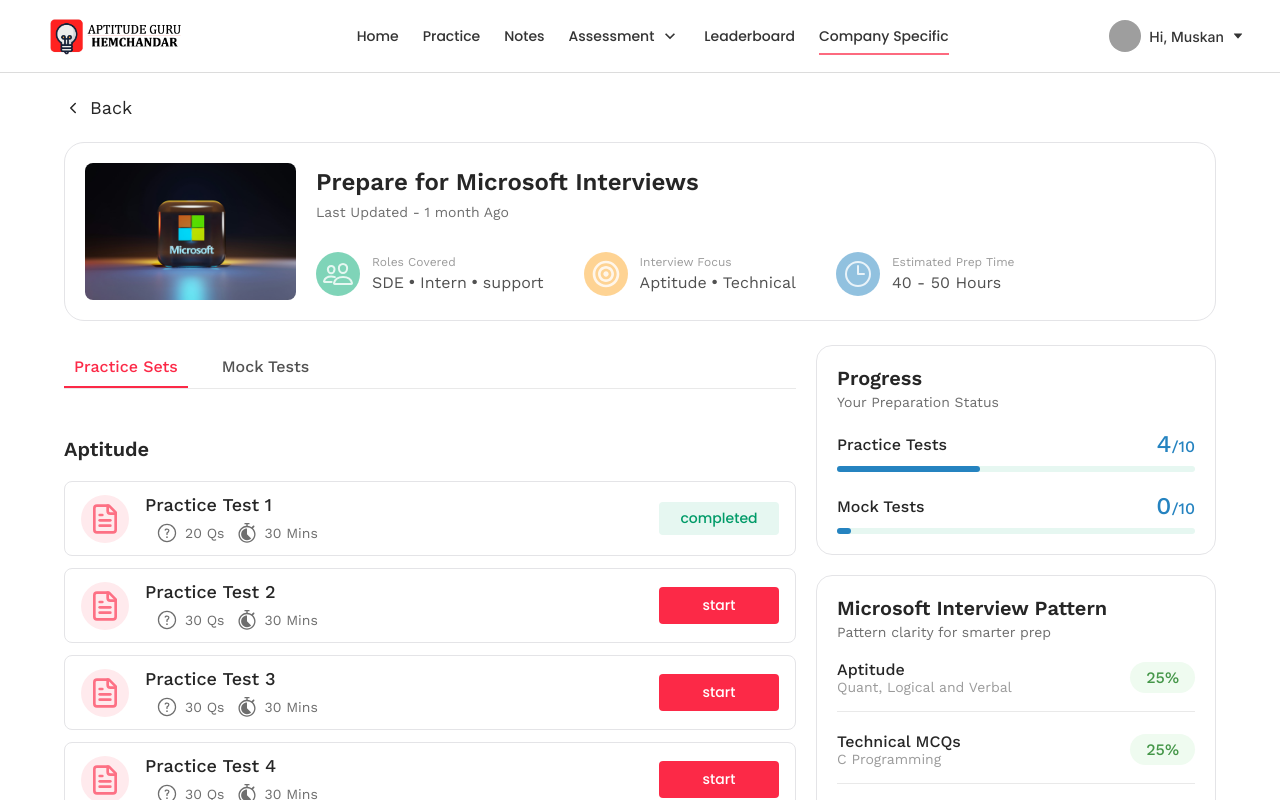
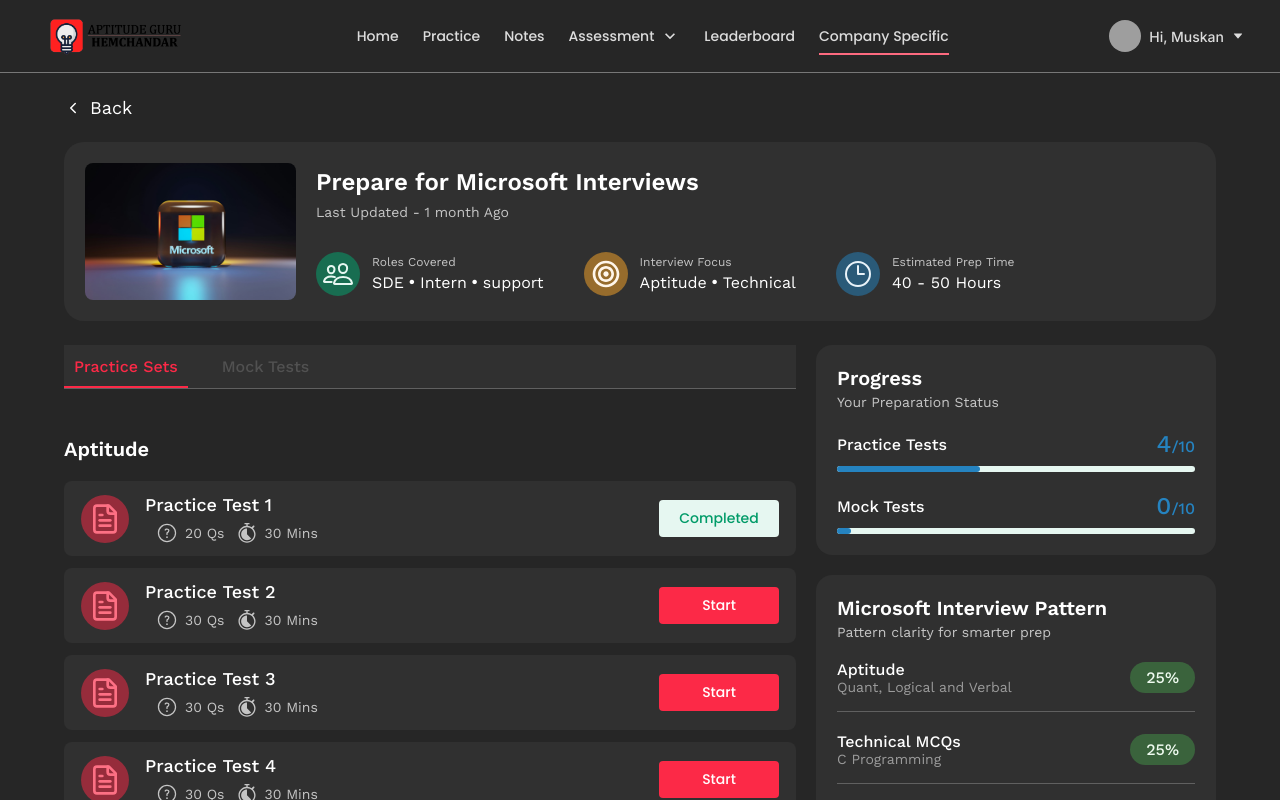
Before and after one commit to 143venkatsai/AGH-Company-Specific-Ui, a React app: page / in a window 1280 px wide. Shown: the top 800 px of the page. Built offline with nearby package versions, Linux system fonts and the light colour scheme; grey boxes are pictures that could not be loaded; the HTML template or start-up script is replaced by a standard one.

Commit message:
updated dark theme

```diff
--- a/src/App.jsx
+++ b/src/App.jsx
@@ -174,7 +174,7 @@
 function App() {
   const { name } = useSelector((state) => state.theme);
   return (
-    <ThemeProvider theme={name === "LIGHT" ? LIGHT_THEME : DARK_THEME}>
+    <ThemeProvider theme={name === "DARK" ? LIGHT_THEME : DARK_THEME}>
       <GlobalStyle />
       <Router>
         <Routes>
--- a/src/components/MockTest/MockTest.jsx
+++ b/src/components/MockTest/MockTest.jsx
@@ -54,7 +54,7 @@
           </TopicsList>
         </TestMiddle>
 
-        {status === "completed" ? (
+        {status === "Completed" ? (
           <TestBottom>
             <TestBottomLeft>
               <p>Marks :</p> <span>{marks.scored}</span>
--- a/src/components/PracticeTest/PracticeTest.style.js
+++ b/src/components/PracticeTest/PracticeTest.style.js
@@ -66,8 +66,8 @@
 
 export const TestButton = styled.button`
   background-color: ${(props) =>
-    props.status === "completed" ? "#e6f7f1" : "#FC2947"};
-  color: ${(props) => (props.status === "completed" ? "#009b68" : "#FFFFFF")};
+    props.status === "Completed" ? "#e6f7f1" : "#FC2947"};
+  color: ${(props) => (props.status === "Completed" ? "#009b68" : "#FFFFFF")};
   padding: ${(props) =>
     props.status === "completed" ? "6px 20px" : "8px 20px"};
   border-radius: 4px;
--- a/src/mockData/mockTabData.js
+++ b/src/mockData/mockTabData.js
@@ -5,12 +5,12 @@
     questions: 20,
     durationMinutes: 30,
     sections: ["Aptitude", "Technical", "Coding"],
-    status: "completed",
+    status: "Completed",
     marks: {
       scored: 25,
       total: 100,
     },
-    action: "completed",
+    action: "Completed",
   },
   {
     id: 2,
@@ -18,8 +18,8 @@
     questions: 20,
     durationMinutes: 30,
     sections: ["Aptitude", "Technical", "Coding"],
-    status: "not_started",
-    action: "start",
+    status: "not_Started",
+    action: "Start",
   },
   {
     id: 3,
@@ -27,8 +27,8 @@
     questions: 20,
     durationMinutes: 30,
     sections: ["Aptitude", "Technical", "Coding"],
-    status: "not_started",
-    action: "start",
+    status: "not_Started",
+    action: "Start",
   },
   {
     id: 4,
@@ -36,8 +36,8 @@
     questions: 20,
     durationMinutes: 30,
     sections: ["Aptitude", "Technical", "Coding"],
-    status: "not_started",
-    action: "start",
+    status: "not_Started",
+    action: "Start",
   },
   {
     id: 5,
@@ -45,8 +45,8 @@
     questions: 20,
     durationMinutes: 30,
     sections: ["Aptitude", "Technical", "Coding"],
-    status: "not_started",
-    action: "start",
+    status: "not_Started",
+    action: "Start",
   },
   {
     id: 6,
@@ -54,7 +54,7 @@
     questions: 20,
     durationMinutes: 30,
     sections: ["Aptitude", "Technical", "Coding"],
-    status: "not_started",
-    action: "start",
+    status: "not_Started",
+    action: "Start",
   },
 ];
--- a/src/mockData/practiceTabData.js
+++ b/src/mockData/practiceTabData.js
@@ -9,7 +9,7 @@
         questionsCount: 20,
         codingQuestions: 0,
         durationMins: 30,
-        status: "completed",
+        status: "Completed",
       },
       {
         id: "apt-2",
@@ -18,7 +18,7 @@
         questionsCount: 30,
         codingQuestions: 0,
         durationMins: 30,
-        status: "start",
+        status: "Start",
       },
       {
         id: "apt-3",
@@ -27,7 +27,7 @@
         questionsCount: 30,
         codingQuestions: 0,
         durationMins: 30,
-        status: "start",
+        status: "Start",
       },
       {
         id: "apt-4",
@@ -36,7 +36,7 @@
         questionsCount: 30,
         codingQuestions: 0,
         durationMins: 30,
-        status: "start",
+        status: "Start",
       },
     ],
   },
@@ -51,7 +51,7 @@
         codingQuestions: 2,
         questionsCount: 10,
         durationMins: 30,
-        status: "completed",
+        status: "Completed",
       },
       {
         id: "tech-2",
@@ -60,7 +60,7 @@
         codingQuestions: 2,
         questionsCount: 30,
         durationMins: 30,
-        status: "completed",
+        status: "Completed",
       },
       {
         id: "tech-3",
@@ -69,7 +69,7 @@
         codingQuestions: 2,
         questionsCount: 0,
         durationMins: 30,
-        status: "completed",
+        status: "Completed",
       },
       {
         id: "tech-4",
@@ -78,7 +78,7 @@
         codingQuestions: 0,
         questionsCount: 30,
         durationMins: 30,
-        status: "start",
+        status: "Start",
       },
     ],
   },
```
